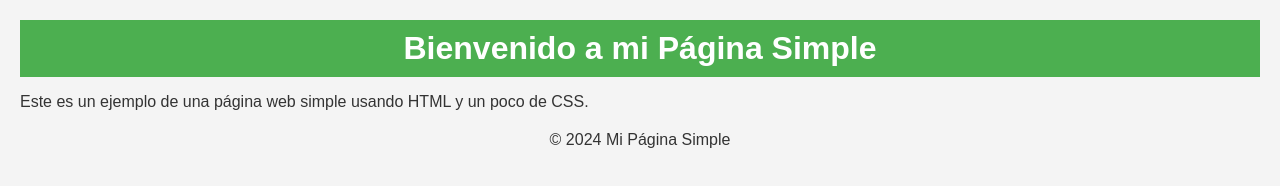
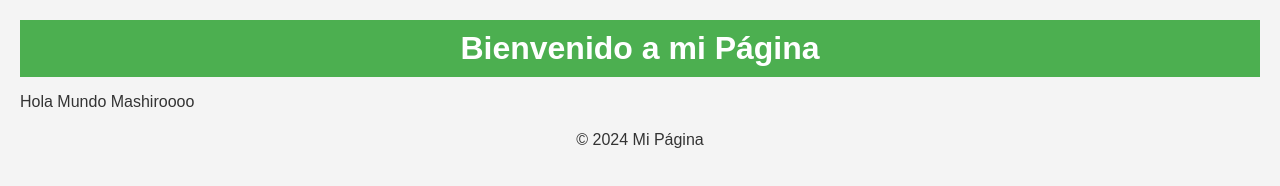
Before and after one commit to maiykt/Proyecto-final2, a plain HTML site: page Index.html in a window 1280 px wide. Drawn offline with Linux system fonts and the light colour scheme.

Commit message:
Update Index.html

```diff
--- a/Index.html
+++ b/Index.html
@@ -34,13 +34,13 @@
 <body>
 
 <header>
-    <h1>Bienvenido a mi Página Simple</h1>
+    <h1>Bienvenido a mi Página </h1>
 </header>
 
-<p>Este es un ejemplo de una página web simple usando HTML y un poco de CSS.</p>
+<p>Hola Mundo Mashiroooo </p>
 
 <footer>
-    <p>&copy; 2024 Mi Página Simple</p>
+    <p>&copy; 2024 Mi Página</p>
 </footer>
 
 </body>
```
